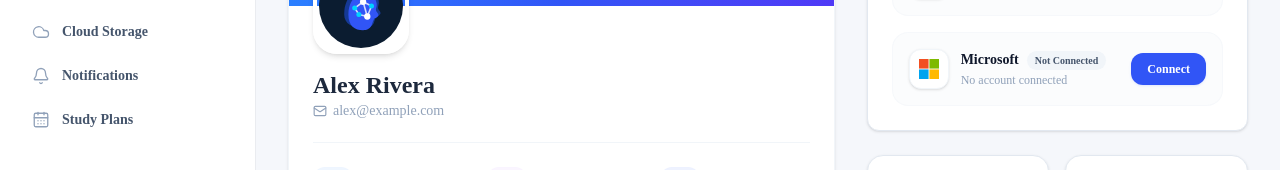
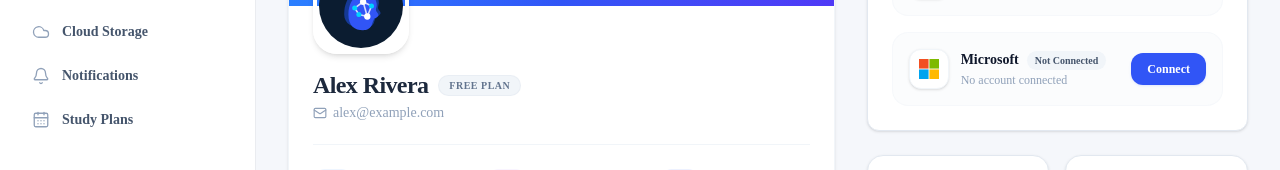
Before and after one commit to huynhduybinh24/SWP391_AIStudyHub, a React (Vite) app in the folder FrontEnd/: page /dashboard/profile in a window 1280 px wide. Shown: the part 324-494 px from the top of the page. Built offline with nearby package versions, Linux system fonts and the light colour scheme; the HTML template or start-up script is replaced by a standard one.

Commit message:
feat: create ProfileCard component to display user details and plan status

```diff
--- a/FrontEnd/src/features/profile/components/ProfileCard.tsx
+++ b/FrontEnd/src/features/profile/components/ProfileCard.tsx
@@ -36,8 +36,29 @@ export function ProfileCard() {
         <div className="h-16" />
 
         {/* User Bio */}
-        <div className="space-y-1">
-          <h2 className="text-2xl font-bold text-slate-800 dark:text-white leading-tight">{profile.name}</h2>
+        <div className="space-y-1.5">
+          <div className="flex flex-wrap items-center gap-2.5">
+            <h2 className="text-2xl font-extrabold text-slate-800 dark:text-white tracking-tight leading-tight">
+              {profile.name}
+            </h2>
+
+            {/* Elegant Plan Badge */}
+            {user?.plan === 'pro' ? (
+              <span className="inline-flex items-center gap-1 px-2.5 py-0.5 rounded-full text-[10px] font-black uppercase tracking-wider bg-gradient-to-r from-blue-500 via-indigo-500 to-violet-600 text-white shadow-sm shadow-indigo-500/10">
+                <span className="size-1 bg-white rounded-full animate-ping shrink-0" />
+                {language === 'vi' ? 'Vip Pro' : 'Pro Plan'}
+              </span>
+            ) : user?.plan === 'institutional' ? (
+              <span className="inline-flex items-center gap-1 px-2.5 py-0.5 rounded-full text-[10px] font-black uppercase tracking-wider bg-gradient-to-r from-emerald-500 to-teal-600 text-white shadow-sm shadow-teal-500/10">
+                <span className="size-1 bg-white rounded-full animate-ping shrink-0" />
+                {language === 'vi' ? 'Tổ Chức' : 'Institutional'}
+              </span>
+            ) : (
+              <span className="inline-flex items-center gap-1 px-2.5 py-0.5 rounded-full text-[10px] font-extrabold uppercase tracking-wider bg-slate-100 dark:bg-slate-800 text-slate-500 dark:text-slate-450 border border-slate-200/50 dark:border-slate-700/50">
+                {language === 'vi' ? 'Miễn Phí' : 'Free Plan'}
+              </span>
+            )}
+          </div>
           <div className="flex items-center gap-1.5 text-sm text-slate-400 dark:text-slate-500 font-medium leading-none">
             <Mail className="size-3.5 shrink-0" />
             <span>{user?.email ?? 'alex.rivera@fpt.edu.vn'}</span>
```
